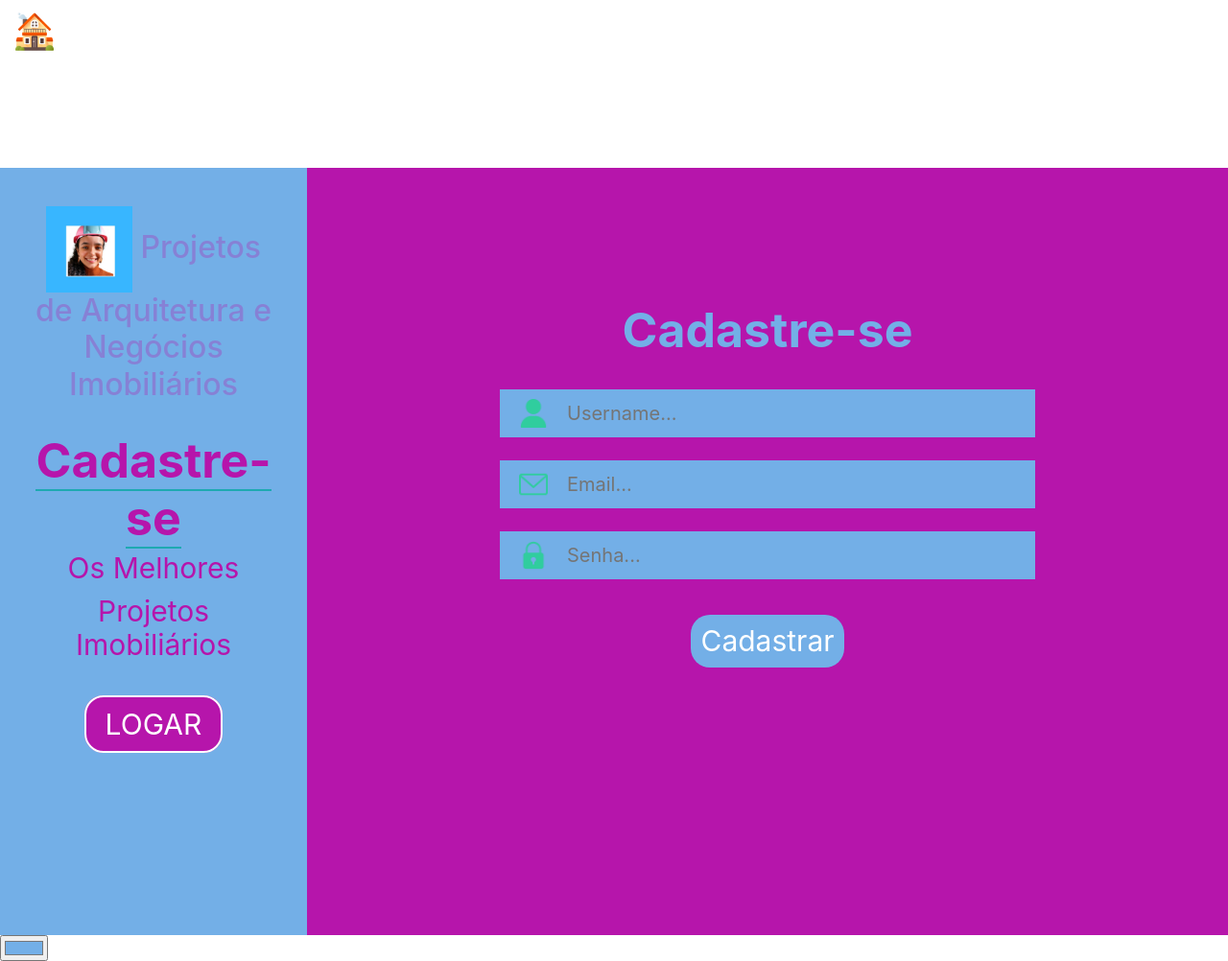
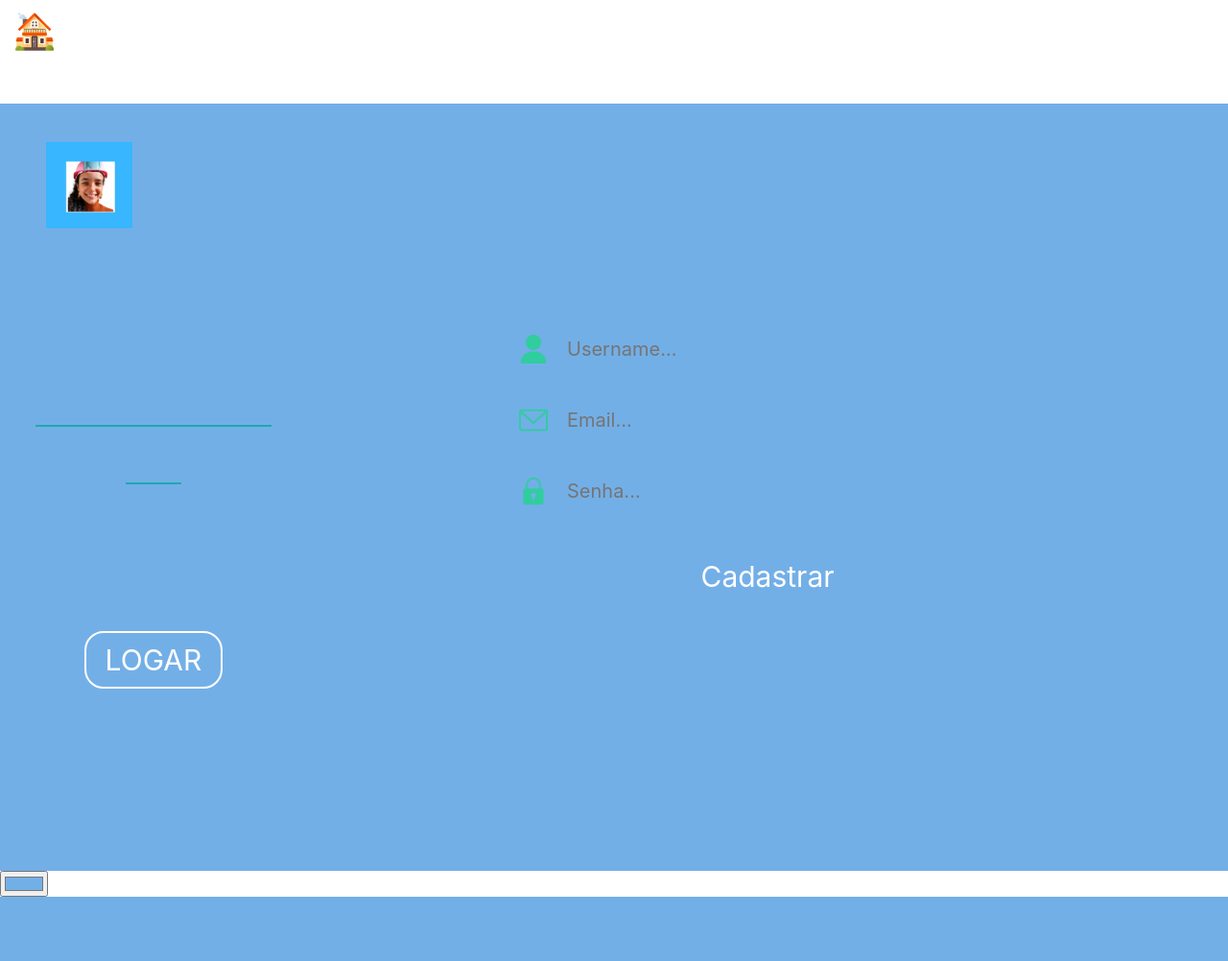
Before and after one commit to issf69/Projeto-Imobiliaria, a Django app: page /auth/cadastro/ in a window 1280 px wide. Shown: the whole page at 96% size. After the commit the page ends 935 px from the top, so only its background shows below. Run offline with Django 5.2, Linux system fonts and the light colour scheme; a user stored in the database is signed in.

Commit message:
correção

```diff
--- a/autenticacao/templates/cadastro.html
+++ b/autenticacao/templates/cadastro.html
@@ -76,4 +76,6 @@
       document.querySelector('.container-fluid').style.backgroundColor = this.value;
     });
   </script>
+
+
 {% endblock %}
--- a/templates/base.html
+++ b/templates/base.html
@@ -13,7 +13,7 @@
     <nav class="navbar navbar-expand-lg navbar-dark bg_navbar">
     <a class="navbar-brand" href="{% url 'home' %}">
     <img width="40" src="{% static 'autenticacao/img/mansao.png' %}">
-    &nbsp<h3 class="font_logo">Negocios<br>Imobiliários<br>& Projetos<br></h3></a>
+    &nbsp<h3 class="font_logo">Projetos<br></h3></a>
     <button class="navbar-toggler" type="button" data-toggle="collapse"
     data-target="#navbarNav" aria-controls="navbarNav"
     aria-expanded="false" aria-label="Toggle navigation">
--- a/templates/static/autenticacao/css/cadastro.css
+++ b/templates/static/autenticacao/css/cadastro.css
@@ -4,7 +4,7 @@
 }
 
 .cor_branca {
-    color: #B615AB;
+    color: #73AFE7;
 
 }
 
@@ -24,7 +24,7 @@
     margin-left: 20px; /* Mantém o espaço na esquerda */
     margin-right: 20px; /* Mantém o espaço na direita */
     font-weight: bold;
-    color: #B615AB; /* Define a cor do texto */
+    color: #73AFE7; /* Define a cor do texto */
     position: relative; /* Define a posição como relativa para permitir a animação */
 
 }
@@ -63,7 +63,7 @@
     border: 2px solid white;
     padding: 10px 20px;
     border-radius: 20px;
-    background-color: #B615AB;
+    background-color: #73AFE7;
     position: relative; /* Define o posicionamento como relativo */
     top: -20px; /* Move o botão para cima */
 }
@@ -123,5 +123,5 @@
     margin-top: 4%;
 }
 .container-fluid {
-    background-color: #B615AB; /* Cor de fundo padrão */
+    background-color: #73AFE7; /* Cor de fundo padrão */
 }
```
Also changed, not shown: db.sqlite3.
